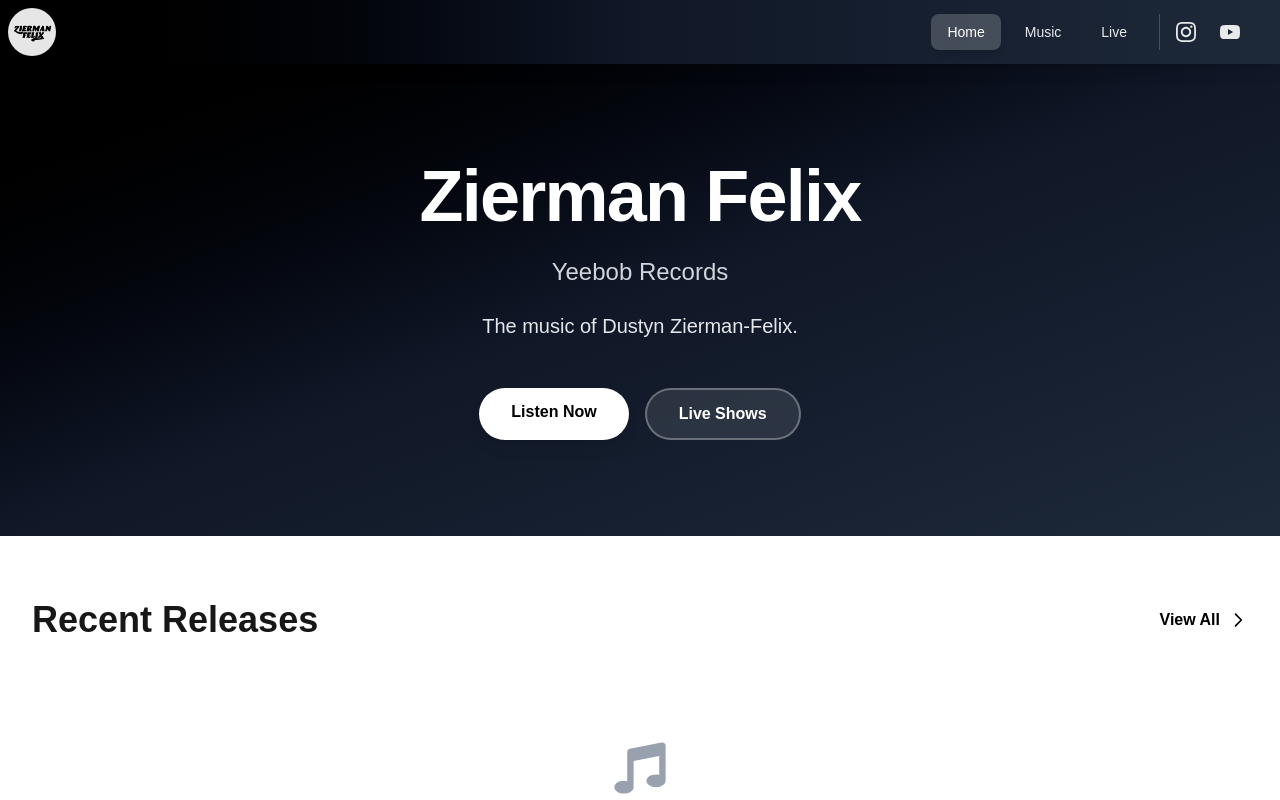
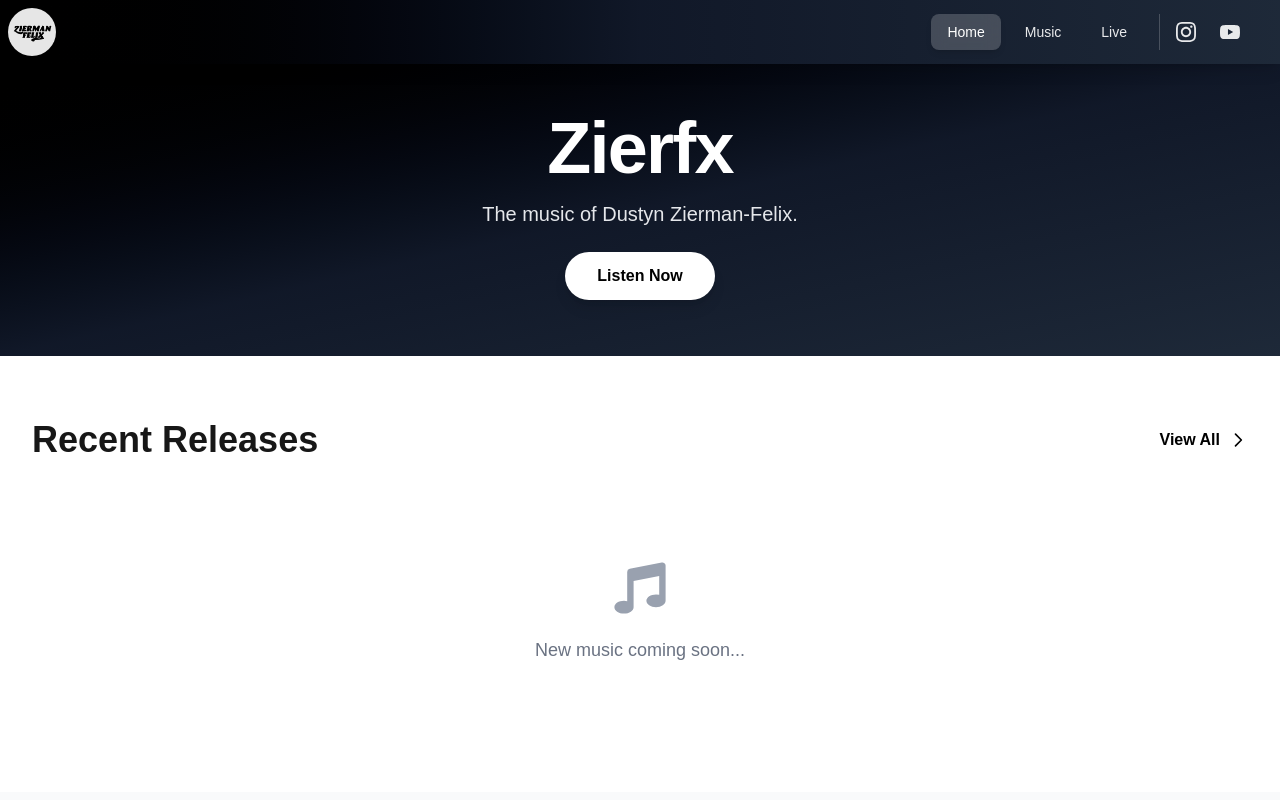
Before and after one commit to dziermanfelix/zierfx, a Next.js app: page / in a window 1280 px wide. Shown: the top 800 px of the page. Built offline with nearby package versions, Linux system fonts and the light colour scheme; no server answers; the database is empty.

Commit message:
cleaning up metadata and home page

```diff
--- a/src/app/layout.tsx
+++ b/src/app/layout.tsx
@@ -15,13 +15,14 @@ const geistMono = Geist_Mono({
 
 export const metadata: Metadata = {
   title: {
-    default: 'Zierman Felix - Music & Live Shows | Yeebob Records',
+    default: 'Zierman Felix - Music',
     template: '%s | Zierman Felix',
   },
   description:
     'Official website of Zierman Felix, featuring original music, live shows, and latest releases. Discover the music of Dustyn Zierman-Felix on Yeebob Records.',
   keywords: [
     'Zierman Felix',
+    'Zierfx',
     'Dustyn Zierman-Felix',
     'Yeebob Records',
     'music',
@@ -46,7 +47,7 @@ export const metadata: Metadata = {
     locale: 'en_US',
     url: 'https://ziermanfelix.com',
     siteName: 'Zierman Felix',
-    title: 'Zierman Felix - Music & Live Shows | Yeebob Records',
+    title: 'Zierman Felix - Music',
     description:
       'Official website of Zierman Felix, featuring original music, live shows, and latest releases. Discover the music of Dustyn Zierman-Felix on Yeebob Records.',
     images: [
@@ -77,7 +78,7 @@ export const metadata: Metadata = {
     },
   },
   verification: {
-    google: 'your-google-verification-code', // Replace with actual verification code
+    google: 'your-google-verification-code',
   },
 };
 
--- a/src/app/page.tsx
+++ b/src/app/page.tsx
@@ -30,24 +30,17 @@ export default async function Home() {
       <StructuredData type='Person' data={{}} />
       <main className='min-h-screen'>
         {/* Hero Section */}
-        <section className='relative bg-gradient-to-br from-black via-gray-900 to-gray-800 text-white py-24 px-4 sm:px-8'>
+        <section className='relative bg-gradient-to-br from-black via-gray-900 to-gray-800 text-white py-12 px-4 sm:px-8'>
           <div className='max-w-6xl mx-auto'>
-            <div className='text-center space-y-6'>
-              <h1 className='text-5xl sm:text-7xl font-bold tracking-tight'>Zierman Felix</h1>
-              <p className='text-xl sm:text-2xl font-light text-gray-300'>Yeebob Records</p>
+            <div className='text-center space-y-4'>
+              <h1 className='text-5xl sm:text-7xl font-bold tracking-tight'>Zierfx</h1>
               <p className='text-lg sm:text-xl max-w-2xl mx-auto text-gray-200'>The music of Dustyn Zierman-Felix.</p>
-              <div className='flex flex-col sm:flex-row gap-4 justify-center pt-6'>
+              <div className='flex flex-col sm:flex-row gap-4 justify-center p-2'>
                 <Link
                   href='/music'
                   className='bg-white text-black px-8 py-3 rounded-full font-bold hover:bg-gray-200 transition-colors shadow-lg'
                 >
                   Listen Now
-                </Link>
-                <Link
-                  href='/live'
-                  className='bg-white/10 backdrop-blur-sm border-2 border-white/30 text-white px-8 py-3 rounded-full font-bold hover:bg-white/20 transition-colors'
-                >
-                  Live Shows
                 </Link>
               </div>
             </div>
```
